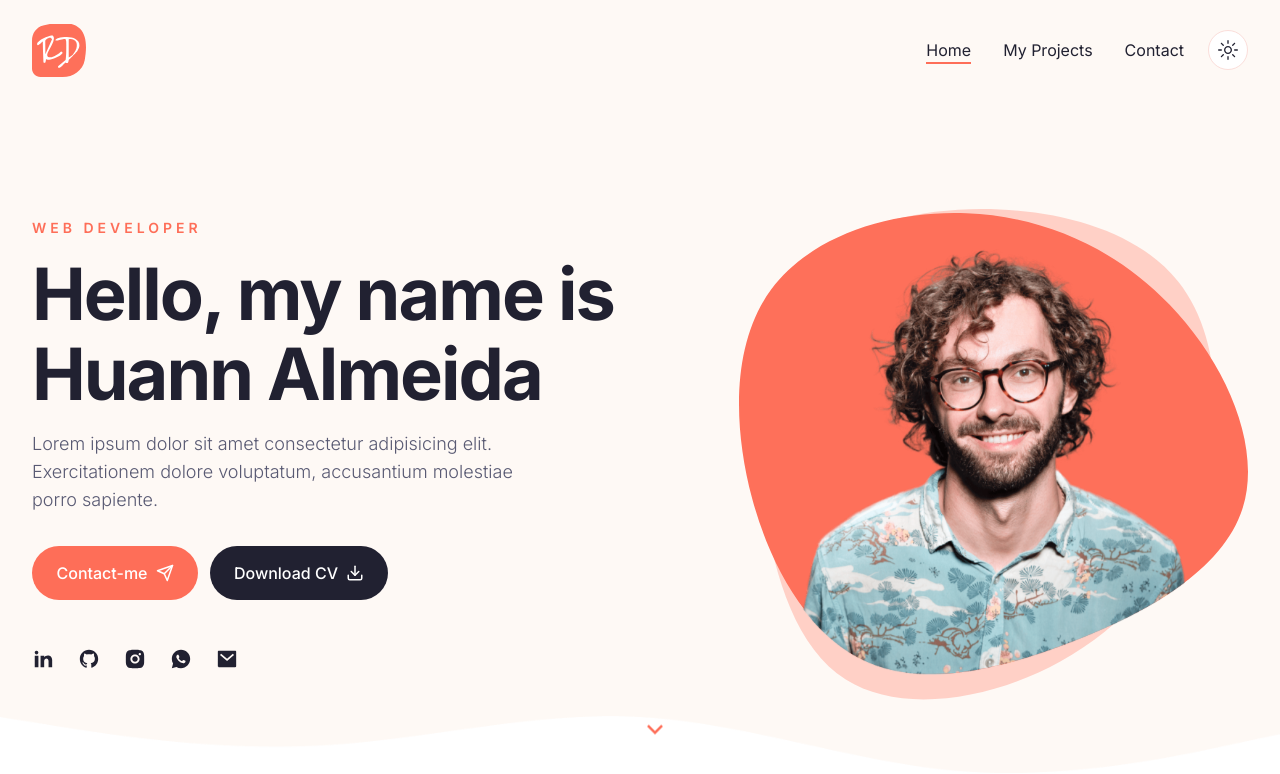
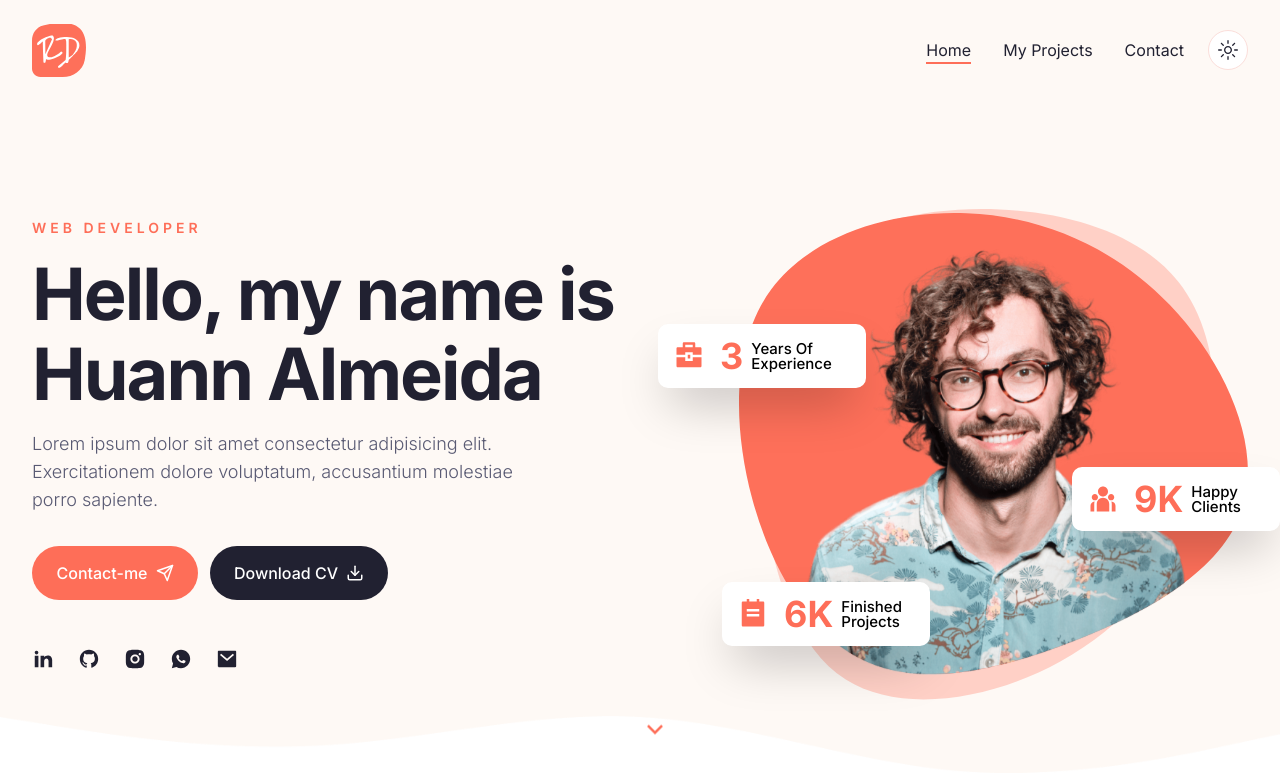
Before and after one commit to huannvictor/huannalmeida-dev, a Next.js app: page / in a window 1280 px wide. Shown: the top 774 px of the page. Built offline with nearby package versions, Linux system fonts and the light colour scheme.

Commit message:
feat: badges of hero section finished

```diff
--- a/app/globals.css
+++ b/app/globals.css
@@ -69,3 +69,7 @@
 .subtitle {
   @apply text-muted-foreground text-lg mb-8 font-light;
 }
+
+.badge {
+  @apply z-10 w-52 h-16 bg-white dark:backdrop-blur-2xl shadow-2xl p-4 rounded-[10px] flex items-center gap-x-4;
+}
--- a/components/Badge.tsx
+++ b/components/Badge.tsx
@@ -1,7 +1,41 @@
+'use client';
 
-const Badge = () => {
+import { ReactNode } from "react";
+
+import CountUp from 'react-countup';
+
+interface BadgeProps {
+  containerStyles: string
+  icon: ReactNode
+  endCountNum: number
+  endCountText?: string
+  badgeText: string
+}
+const Badge = ({
+  containerStyles,
+  icon,
+  endCountNum,
+  endCountText,
+  badgeText
+}: BadgeProps) => {
   return (
-    <div>Badge</div>
+    <div className={`badge ${containerStyles}`}>
+      <div className="text-3xl text-primary">{icon}</div>
+
+      <div className="flex items-center gap-x-2">
+        <div className="text-4xl leading-none font-bold text-primary">
+          <CountUp
+            end={endCountNum}
+            delay={1}
+            duration={4}
+          />
+          {endCountText}
+        </div>
+        <div className="min-w-[70px] leading-none text-[15px] font-medium text-black">
+          {badgeText}
+        </div>
+      </div>
+    </div>
   )
 }
 
--- a/components/Hero.tsx
+++ b/components/Hero.tsx
@@ -1,8 +1,12 @@
 import { Download, Send } from "lucide-react"
 import Link from "next/link"
 import {
-  RiArrowDownSLine
+  RiArrowDownSLine,
+  RiBriefcase4Fill,
+  RiTeamFill,
+  RiTodoFill
 } from 'react-icons/ri'
+import Badge from "./Badge"
 import DevImg from "./DevImg"
 import Socials from "./Socials"
 import { Button } from "./ui/button"
@@ -42,6 +46,29 @@ const Hero = () => {
           <div className="hidden xl:flex relative">
             <div className="bg-hero_shape2_light dark:bg-hero_shape2_dark size-[500px] bg-no-repeat absolute -top-1 -right-2" />
 
+            <Badge
+              containerStyles="absolute top-[24%] -left-[5rem]"
+              icon={<RiBriefcase4Fill />}
+              endCountNum={3}
+              badgeText="Years Of Experience"
+            />
+
+            <Badge
+              containerStyles="absolute top-[80%] -left-[1rem]"
+              icon={<RiTodoFill />}
+              endCountNum={6}
+              endCountText="K"
+              badgeText="Finished Projects"
+            />
+
+            <Badge
+              containerStyles="absolute top-[55%] -right-8"
+              icon={<RiTeamFill />}
+              endCountNum={9}
+              endCountText="K"
+              badgeText="Happy Clients"
+            />
+
             <DevImg
               containerStyles="bg-hero_shape w-[510px] h-[462px] bg-no-repeat relative bg-bottom"
               imgSrc="/hero/developer.png"
```
